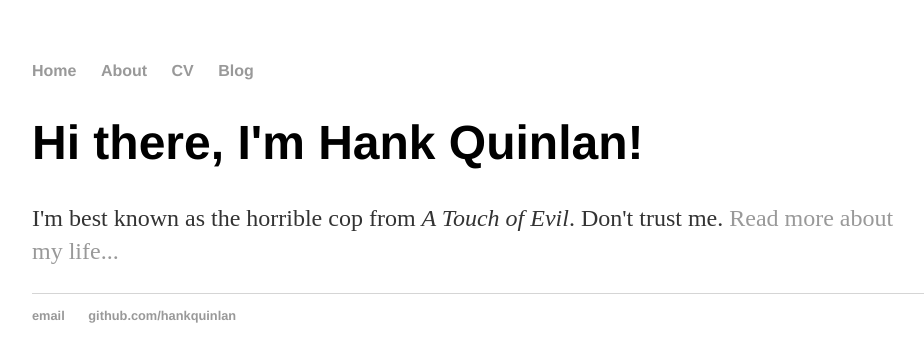
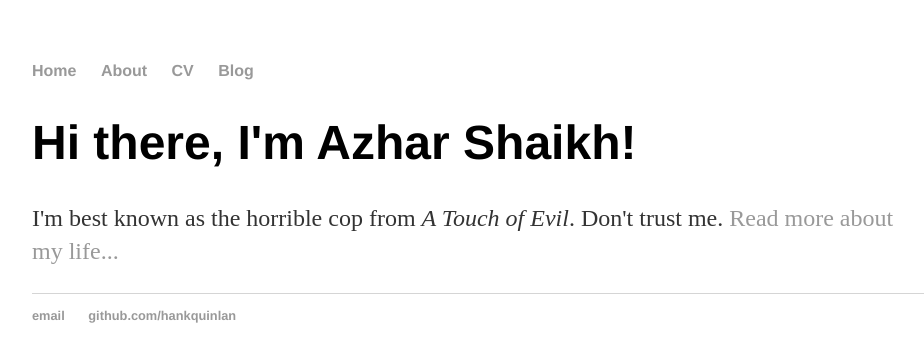
Before and after one commit to rahzaazhar/rahzaazhar.github.io, a Jekyll site: the page built from index.html, in a window 1280 px wide. Shown: the top 362 px of the page, without its empty margins (160-1084 px from the left). Built offline with Jekyll 4.4.1, drawn with Linux system fonts in a browser that asks for light colours.

Commit message:
Update index.html

```diff
--- a/index.html
+++ b/index.html
@@ -1,9 +1,9 @@
 ---
 layout: default
-title: Hank Quinlan, Horrible Cop
+title: Azhar Shaikh, Student
 ---
 
 		<div class="blurb">
-			<h1>Hi there, I'm Hank Quinlan!</h1>
+			<h1>Hi there, I'm Azhar Shaikh!</h1>
 			<p>I'm best known as the horrible cop from <em>A Touch of Evil</em>. Don't trust me. <a href="/about">Read more about my life...</a></p>
 		</div>
```
